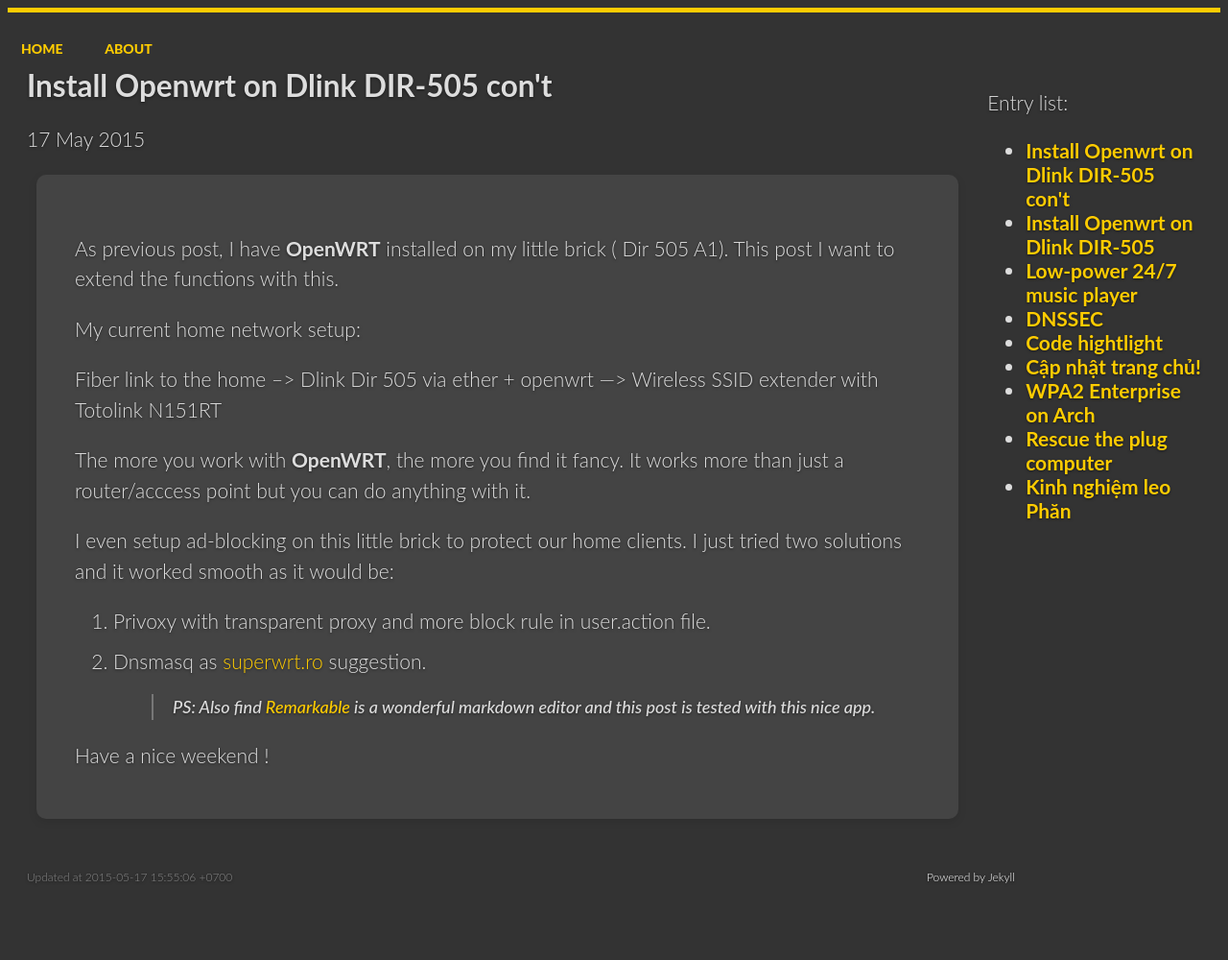
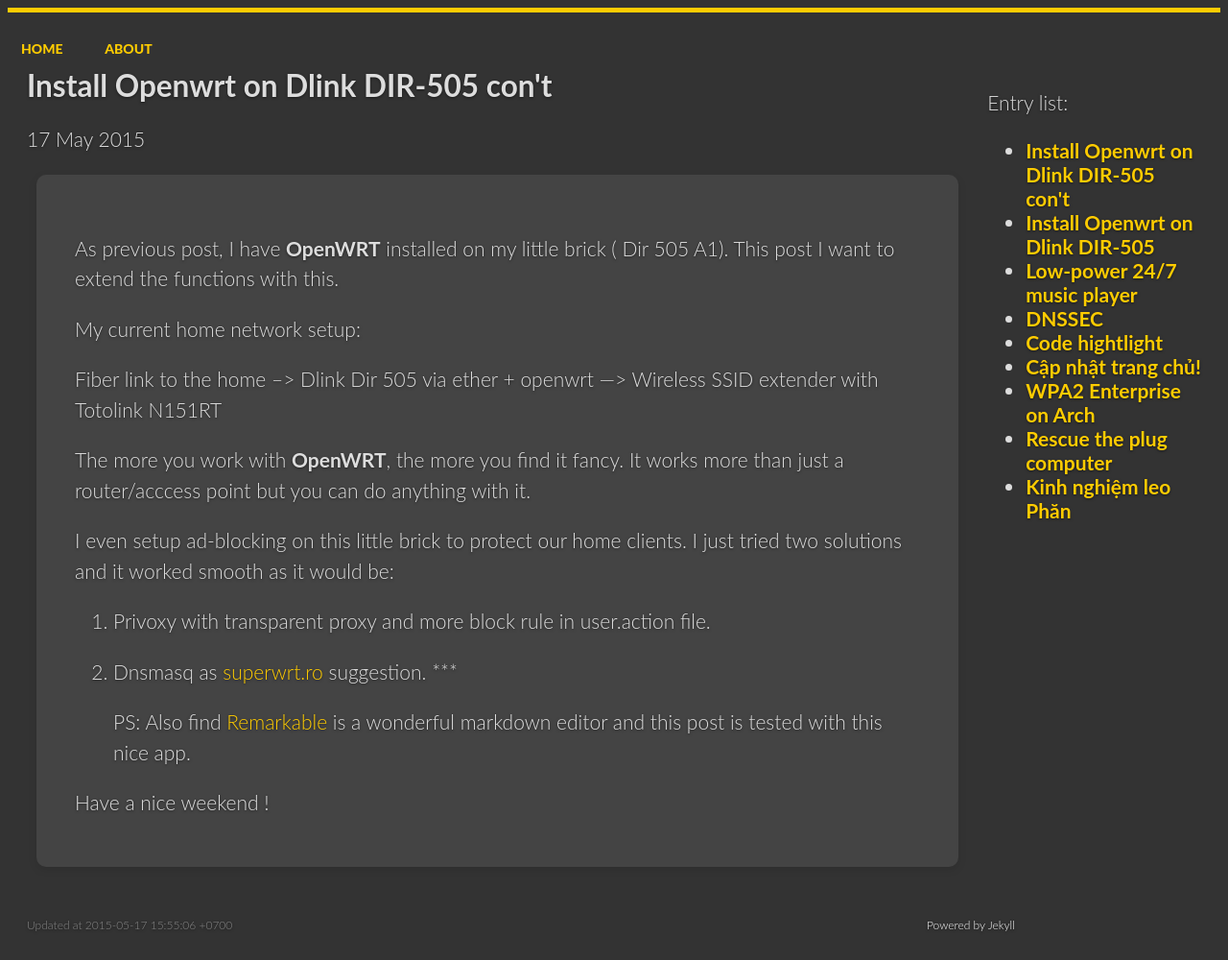
Before and after one commit to vdchuyen/chuyen-vn, a Jekyll site: the page built from _posts/2015-05-17-openwrt-on-dlink-dir-505-cont.md, in a window 1280 px wide. Shown: the whole page at 96% size. Built offline with Jekyll 4.4.1, drawn with Linux system fonts in a browser that asks for light colours; before the commit the page ends 950 px from its top, so only the background shows below that; some of the changed lines change nothing that is shown.

Commit message:
track changes

```diff
--- a/_posts/2015-05-17-openwrt-on-dlink-dir-505-cont.md
+++ b/_posts/2015-05-17-openwrt-on-dlink-dir-505-cont.md
@@ -18,6 +18,8 @@
 
 1. Privoxy with transparent proxy and more block rule in user.action file.
 2. Dnsmasq as [superwrt.ro](https://superwrt.ro/ad-block/) suggestion.
->PS: Also find [Remarkable](http://remarkableapp.net) is a wonderful markdown editor and this post is tested with this nice app.
+***
+
+	PS: Also find [Remarkable](http://remarkableapp.net) is a wonderful markdown editor and this post is tested with this nice app.
 
 Have a nice weekend !
```
